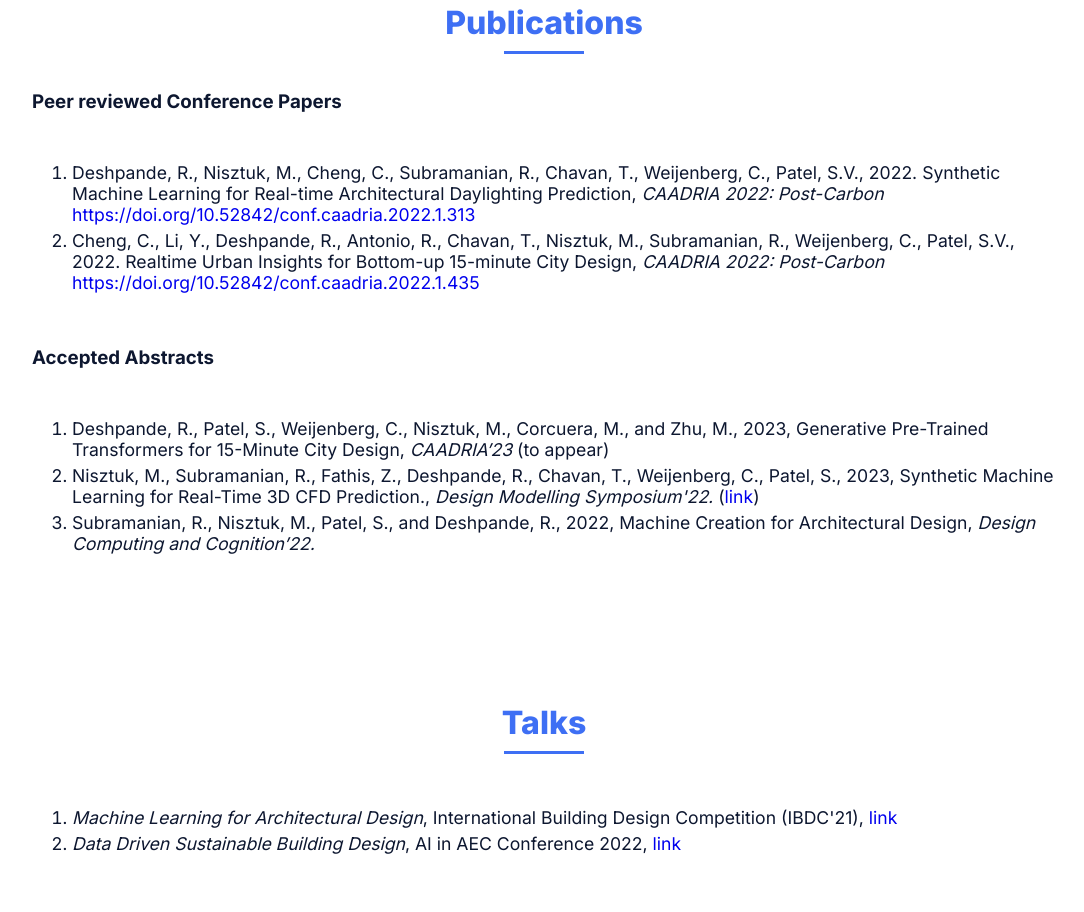
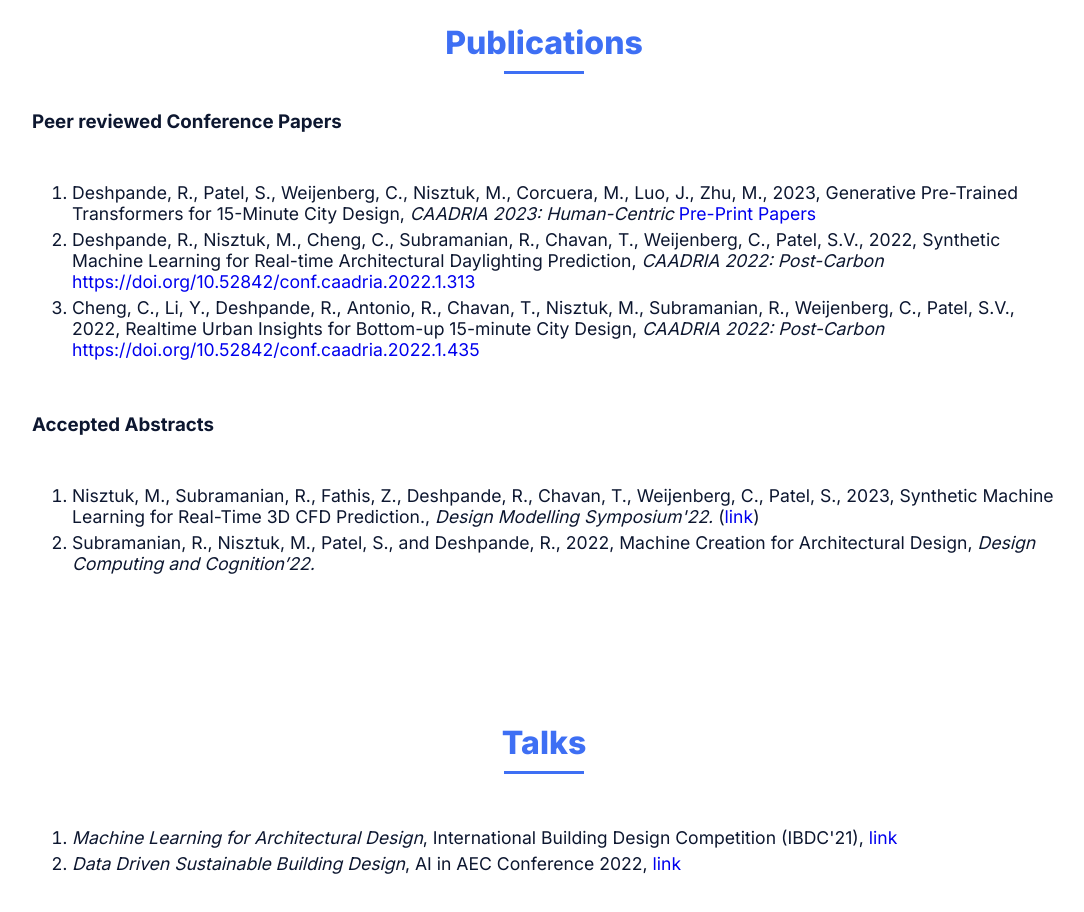
Before and after one commit to rutvik-deshpande/portfolio, a plain HTML site: page index.html in a window 1280 px wide. Shown: the part 2477-3389 px from the top of the page, without its empty margins (96-1180 px from the left). Drawn offline with nearby package versions, Linux system fonts and the light colour scheme.

Commit message:
Update index.html

```diff
--- a/index.html
+++ b/index.html
@@ -49,7 +49,7 @@
                         machine learning, deep learning, data science, and synthetic data generation to design better and more sustainable future cities.
                         I, along with the R&D team at DBF, have research papers & abstracts published in prestigious global conferences like
                         <x href="https://caadria2022.org/">CAADRIA</x>, <x href="https://design-modelling-symposium.de/">Design Modelling Symposium (DMS)</x>, and <x href="https://sites.google.com/view/dcc22/?pli=1">Design Computing and Cognition (DCC)</x>.
-                        I have also co-led technical workshops at conferences like, CAADRIA and <x href="#">DigitalFutures</x>.
+                        In 2023, I was awarded the prestigious "Young CAADRIA Award" for excellence in research and academics. I have also co-led technical workshops at conferences like, CAADRIA and <x href="#">DigitalFutures</x>.
                         I am an accredited LEED Green Associate and Kaggle Expert.</p>
 
 
@@ -169,12 +169,12 @@
                 <div class="pubs__container bd-grid">
                     <h3>Peer reviewed Conference Papers</h3>
                     <ol type="1">
-                  <li class="pub__name">Deshpande, R., Nisztuk, M., Cheng, C., Subramanian, R., Chavan, T., Weijenberg, C., Patel, S.V., 2022. Synthetic Machine Learning for Real-time Architectural Daylighting Prediction, <i>CAADRIA 2022: Post-Carbon</i> <a href="https://doi.org/10.52842/conf.caadria.2022.1.313">https://doi.org/10.52842/conf.caadria.2022.1.313</a></li>
-                  <li class="pub__name">Cheng, C., Li, Y., Deshpande, R., Antonio, R., Chavan, T., Nisztuk, M., Subramanian, R., Weijenberg, C., Patel, S.V., 2022. Realtime Urban Insights for Bottom-up 15-minute City Design, <i>CAADRIA 2022: Post-Carbon</i> <a href="https://doi.org/10.52842/conf.caadria.2022.1.435">https://doi.org/10.52842/conf.caadria.2022.1.435</a></li>
+                        <li class="pub__name">Deshpande, R., Patel, S., Weijenberg, C., Nisztuk, M., Corcuera, M., Luo, J., Zhu, M., 2023, Generative Pre-Trained Transformers for 15-Minute City Design, <i>CAADRIA 2023: Human-Centric</i> <a href="https://drive.google.com/file/d/1vSQZVuDOdhlj81KuNVga1bI6-Wt2JG8v/view">Pre-Print Papers</a></li>
+                  <li class="pub__name">Deshpande, R., Nisztuk, M., Cheng, C., Subramanian, R., Chavan, T., Weijenberg, C., Patel, S.V., 2022, Synthetic Machine Learning for Real-time Architectural Daylighting Prediction, <i>CAADRIA 2022: Post-Carbon</i> <a href="https://doi.org/10.52842/conf.caadria.2022.1.313">https://doi.org/10.52842/conf.caadria.2022.1.313</a></li>
+                  <li class="pub__name">Cheng, C., Li, Y., Deshpande, R., Antonio, R., Chavan, T., Nisztuk, M., Subramanian, R., Weijenberg, C., Patel, S.V., 2022, Realtime Urban Insights for Bottom-up 15-minute City Design, <i>CAADRIA 2022: Post-Carbon</i> <a href="https://doi.org/10.52842/conf.caadria.2022.1.435">https://doi.org/10.52842/conf.caadria.2022.1.435</a></li>
                 </ol>
                 <h3>Accepted Abstracts</h3>
                 <ol type="1">
-                <li class="pub__name">Deshpande, R., Patel, S., Weijenberg, C., Nisztuk, M., Corcuera, M., and Zhu, M., 2023, Generative Pre-Trained Transformers for 15-Minute City Design, <i>CAADRIA’23</i> (to appear)</li>
               <li class="pub__name">Nisztuk, M., Subramanian, R., Fathis, Z., Deshpande, R., Chavan, T., Weijenberg, C., Patel, S., 2023, Synthetic Machine Learning for Real-Time 3D CFD Prediction., <i>Design Modelling Symposium'22.</i> (<a href="https://www.researchgate.net/publication/366849262_Abstract_Synthetic_Machine_Learning_for_Real-Time_3D_CFD_Prediction">link</a>)</li>
                <li class="pub__name">Subramanian, R., Nisztuk, M., Patel, S., and Deshpande, R., 2022, Machine Creation for Architectural Design, <i>Design Computing and Cognition’22.</i></li>
             </ol>
```
